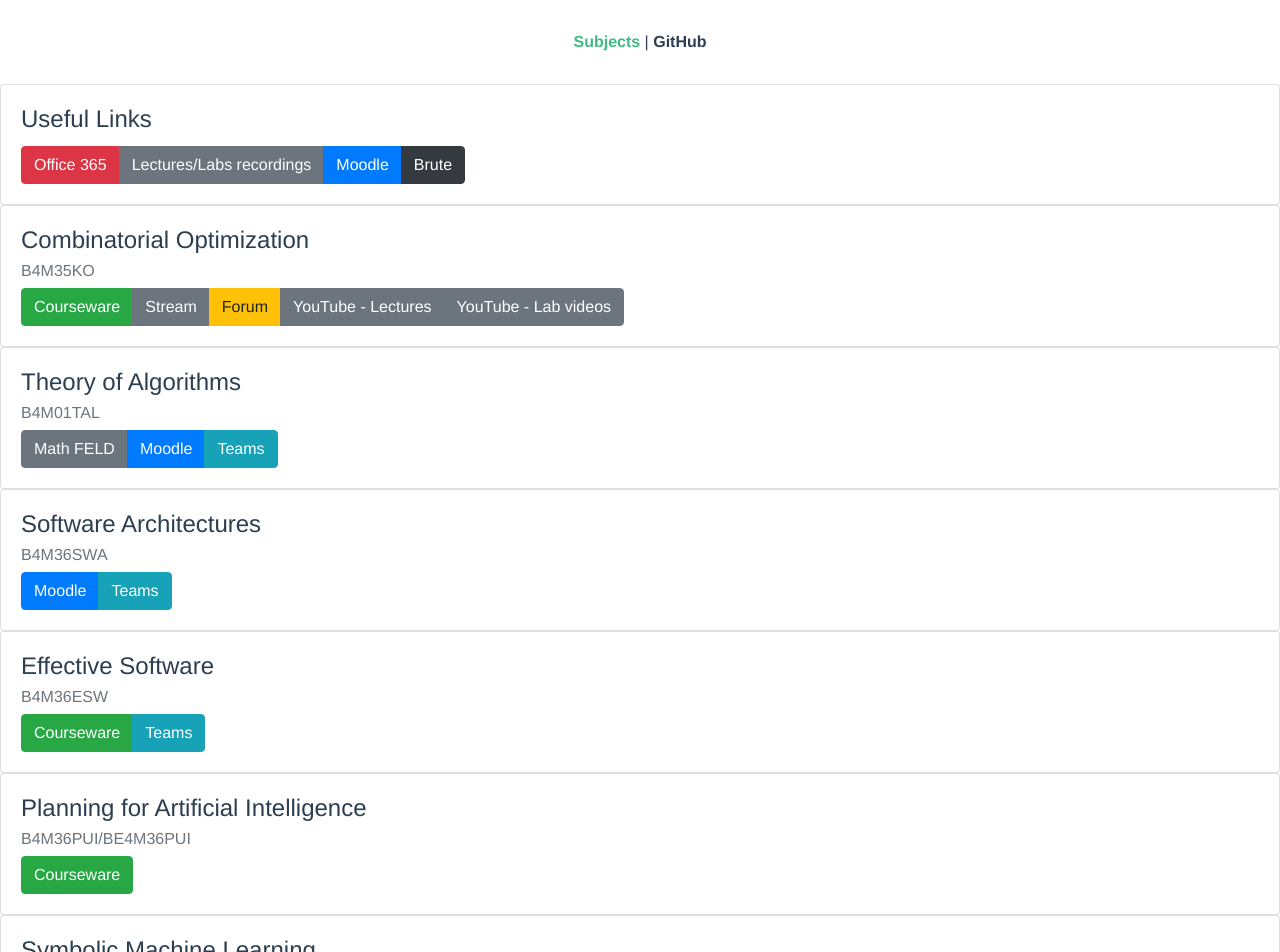
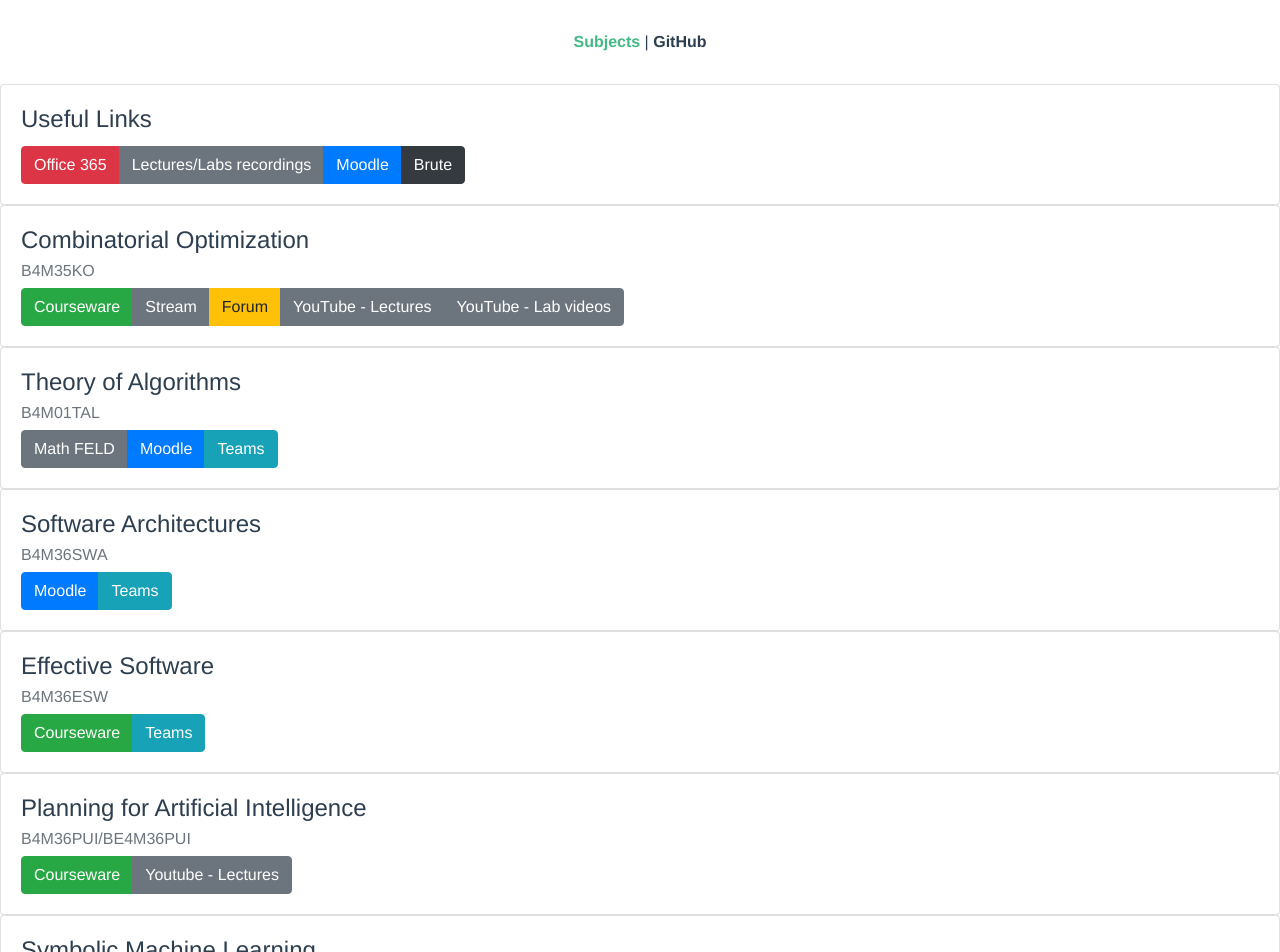
Before and after one commit to skalahonza/linkoi, a Vue app: page /#/ in a window 1280 px wide. Shown: the top 952 px of the page. Built offline with nearby package versions, Linux system fonts and the light colour scheme.

Commit message:
Add link to Youtube playlist of PUI lectures

```diff
--- a/src/views/Home.vue
+++ b/src/views/Home.vue
@@ -153,6 +153,10 @@ export default Vue.extend({
             {
               name: "Courseware",
               address: "https://cw.fel.cvut.cz/b192/courses/be4m36pui/start"
+            },
+            {
+              name: "Youtube - Lectures",
+              address: "https://www.youtube.com/playlist?list=PLV1VrPDl1-1_IiRuuoyFZ7GQOfrv1hZIp"
             }
           ]
         },
```
